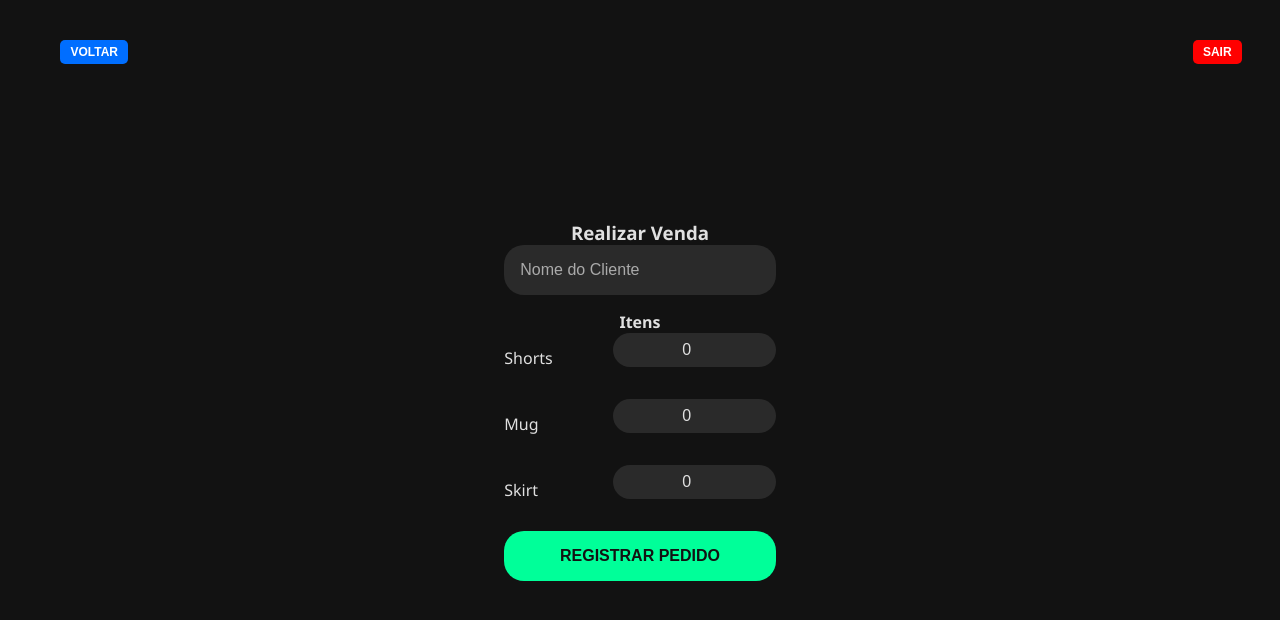
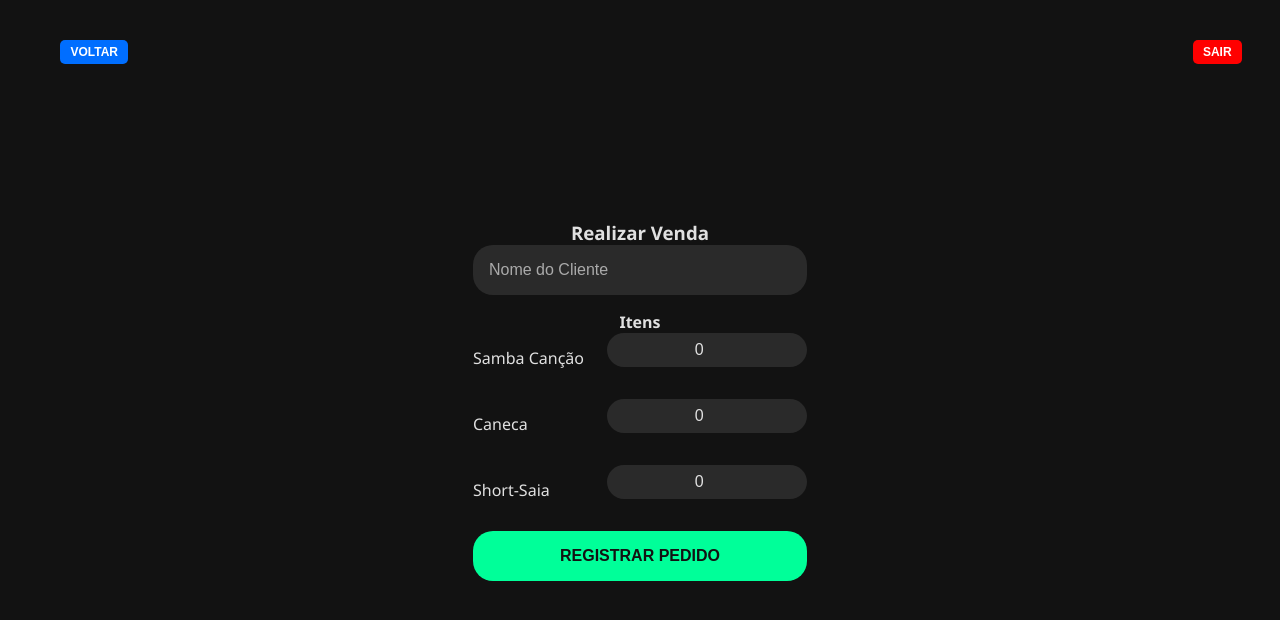
Before and after one commit to lucastomazcs/EstoqueMacahouse, a React (Vite) app in the folder FrontEnd/: page /sale in a window 1280 px wide. Shown: the top 620 px of the page. Built offline with nearby package versions, Linux system fonts and the light colour scheme.

Commit message:
fixed components folder

```diff
--- a/FrontEnd/src/components/Forms/SaleForm.jsx
+++ b/FrontEnd/src/components/Forms/SaleForm.jsx
@@ -5,9 +5,9 @@ function SaleForm() {
   const [formData, setFormData] = useState({
     clientName: '',
     items: [
-      { name: 'Shorts', quantity: 0 },
-      { name: 'Mug', quantity: 0 },
-      { name: 'Skirt', quantity: 0 },
+      { name: 'Samba Canção', quantity: 0 },
+      { name: 'Caneca', quantity: 0 },
+      { name: 'Short-Saia', quantity: 0 },
     ],
   });
 
```
